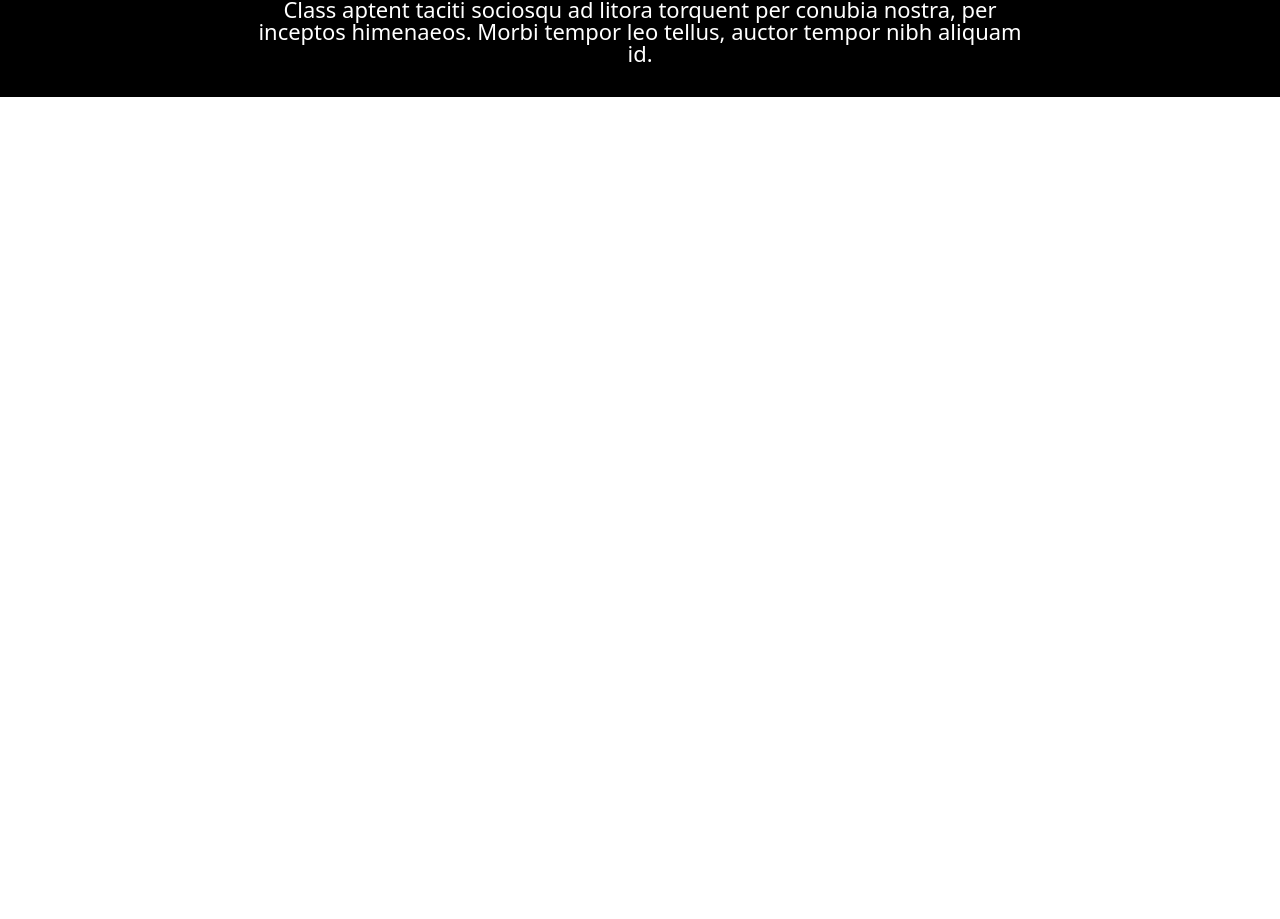
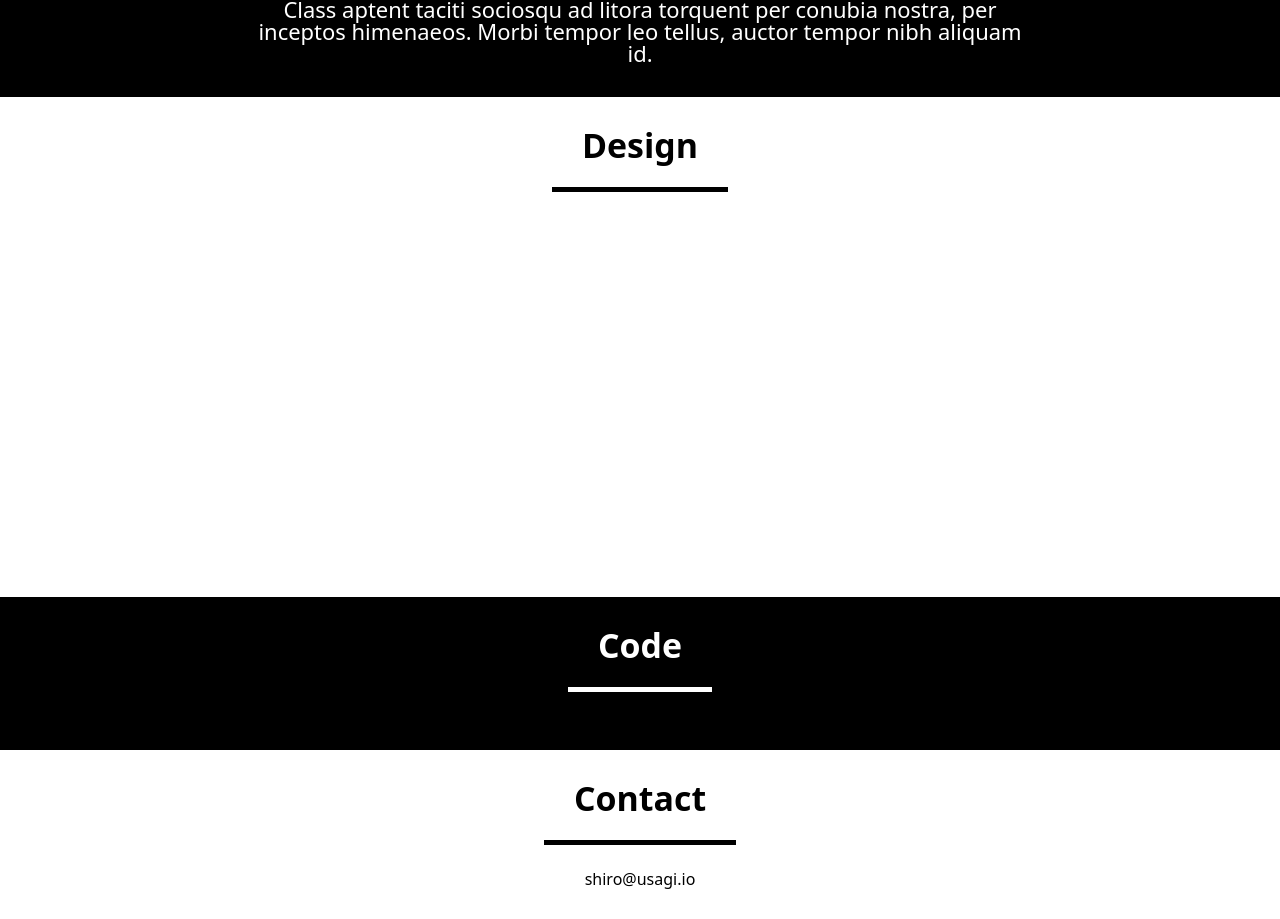
Before and after one commit to shiro/usagi.io-frontend, a React (Create React App) app: page / in a window 1280 px wide. Shown: the part 960-1879 px from the top of the page. Before the commit the page ends 1057 px from the top, so only its background shows below. Built offline with nearby package versions, Linux system fonts and the light colour scheme.

Commit message:
Update style, add components

```diff
--- a/package.json
+++ b/package.json
@@ -9,6 +9,7 @@
     "node-sass": "4.13.1",
     "react": "^16.13.1",
     "react-dom": "^16.13.1",
+    "react-markdown": "4.3.1",
     "react-scripts": "3.4.1",
     "typescript": "~3.7.2"
   },
--- a/src/AboutMeSection/AboutMeSection.module.scss
+++ b/src/AboutMeSection/AboutMeSection.module.scss
@@ -4,25 +4,6 @@
   background: color(black);
   padding: 4vh 20vw;
   color: color(white);
-
-  .titleContainer {
-    display: inline-block;
-
-    .title {
-      @include fluid-type($width-min-point, $width-max-point, 18px, 70px);
-      font-weight: 900;
-
-      // pad container for hr
-      padding: 0 30px;
-    }
-
-    .spacer {
-      margin: 3vh auto;
-      width: 100%;
-      border: none;
-      border-bottom: 5px solid color(white);
-    }
-  }
 
   .description {
     @include fluid-type($width-min-point, $width-max-point, 14px, 40px);
--- a/src/AboutMeSection/AboutMeSection.tsx
+++ b/src/AboutMeSection/AboutMeSection.tsx
@@ -2,6 +2,7 @@ import * as React from "react";
 import cn from "classnames";
 
 import css from "./AboutMeSection.module.scss";
+import SectionTitleComponent from "SectionTitleComponent/SectionTitleComponent";
 
 
 export interface IAboutMeSection {
@@ -11,10 +12,7 @@ export interface IAboutMeSection {
 const AboutMeSection: React.FC<IAboutMeSection> = (props) => {
     return (
         <section className={cn(css.section)}>
-            <div className={cn(css.titleContainer)}>
-                <h1 className={cn(css.title)}>About Me</h1>
-                <hr className={cn(css.spacer)}/>
-            </div>
+            <SectionTitleComponent title="About Me"  variant="light"/>
 
             <p className={cn(css.description)}>
                 Lorem ipsum dolor sit amet, consectetur adipiscing elit. Duis feugiat lorem sit amet mattis gravida. Etiam vel odio libero. Quisque dignissim felis non
--- a/src/App.tsx
+++ b/src/App.tsx
@@ -3,14 +3,20 @@ import 'App.scss';
 import PortraitSection from "AboutMe/PortraitSection/PortraitSection";
 import Header from "Header/Header";
 import AboutMeSection from "AboutMeSection/AboutMeSection";
+import ProgrammingSection from "ProgrammingSection/ProgrammingSection";
+import DesignSection from "DesignSection/DesignSection";
+import ContactSection from "ContactSection/ContactSection";
 
 
 function App() {
     return (
         <div className="App">
-            <Header />
-            <PortraitSection />
-            <AboutMeSection />
+            <Header/>
+            <PortraitSection/>
+            <AboutMeSection/>
+            <DesignSection/>
+            <ProgrammingSection/>
+            <ContactSection/>
         </div>
     );
 }
--- /dev/null
+++ b/src/ContactSection/ContactSection.module.scss
@@ -0,0 +1,5 @@
+@import "~master";
+
+.section{
+  padding: 4vh 20vw;
+}
--- /dev/null
+++ b/src/ContactSection/ContactSection.tsx
@@ -0,0 +1,24 @@
+import * as React from "react";
+import cn from "classnames";
+
+import css from "./ContactSection.module.scss";
+import SectionTitleComponent from "SectionTitleComponent/SectionTitleComponent";
+
+
+export interface IContactSection {
+}
+
+
+const ContactSection: React.FC<IContactSection> = (props) => {
+    return (
+        <section className={cn(css.section)}>
+            <SectionTitleComponent title="Contact" variant="dark"/>
+            <p>
+                shiro@usagi.io
+            </p>
+        </section>
+    );
+};
+
+
+export default ContactSection;
--- /dev/null
+++ b/src/DesignSection/DesignSection.module.scss
@@ -0,0 +1,6 @@
+@import "~master";
+
+.section{
+  height: 500px;
+  padding: 4vh 20vw;
+}
--- /dev/null
+++ b/src/DesignSection/DesignSection.tsx
@@ -0,0 +1,21 @@
+import * as React from "react";
+import cn from "classnames";
+
+import css from "./DesignSection.module.scss";
+import SectionTitleComponent from "SectionTitleComponent/SectionTitleComponent";
+
+
+export interface IDesignSection {
+}
+
+
+const DesignSection: React.FC<IDesignSection> = (props) => {
+    return (
+            <section className={cn(css.section)}>
+                <SectionTitleComponent title="Design" variant="dark"/>
+            </section>
+    );
+};
+
+
+export default DesignSection;
--- /dev/null
+++ b/src/ProgrammingSection/ProgrammingSection.module.scss
@@ -0,0 +1,8 @@
+@import "~master";
+
+.section{
+  background: color(black);
+  padding: 4vh 20vw;
+
+  color: color(white);
+}
--- /dev/null
+++ b/src/ProgrammingSection/ProgrammingSection.tsx
@@ -0,0 +1,23 @@
+import * as React from "react";
+import cn from "classnames";
+
+import css from "./ProgrammingSection.module.scss";
+import SectionTitleComponent from "SectionTitleComponent/SectionTitleComponent";
+
+
+export interface IProgrammingSection {
+}
+
+
+const ProgrammingSection: React.FC<IProgrammingSection> = (props) => {
+    return (
+        <section className={cn(css.section)}>
+            <SectionTitleComponent title="Code" variant="light"/>
+
+
+        </section>
+    );
+};
+
+
+export default ProgrammingSection;
--- /dev/null
+++ b/src/SectionTitleComponent/SectionTitleComponent.module.scss
@@ -0,0 +1,24 @@
+@import "~master";
+
+.titleContainer {
+  display: inline-block;
+
+  .title {
+    @include fluid-type($width-min-point, $width-max-point, 18px, 70px);
+    font-weight: 900;
+
+    // pad container for hr
+    padding: 0 30px;
+  }
+
+  .spacer {
+    margin: 3vh auto;
+    width: 100%;
+    border: none;
+    border-bottom: 5px solid color(white);
+
+    &.dark{
+      border-color: color(black);
+    }
+  }
+}
--- /dev/null
+++ b/src/SectionTitleComponent/SectionTitleComponent.tsx
@@ -0,0 +1,25 @@
+import * as React from "react";
+import cn from "classnames";
+
+import css from "./SectionTitleComponent.module.scss";
+
+
+export interface ISectionTitleComponent {
+    title: string,
+    variant: ("light" | "dark"),
+}
+
+
+const SectionTitleComponent: React.FC<ISectionTitleComponent> = (props) => {
+    const {title, variant} = props;
+
+    return (
+        <div className={cn(css.titleContainer)}>
+            <h1 className={cn(css.title)}>{title}</h1>
+            <hr className={cn(css.spacer, css[variant])}/>
+        </div>
+    );
+};
+
+
+export default SectionTitleComponent;
```
Also changed, not shown: 1 other file (tests, documents, lock files or other folders).
